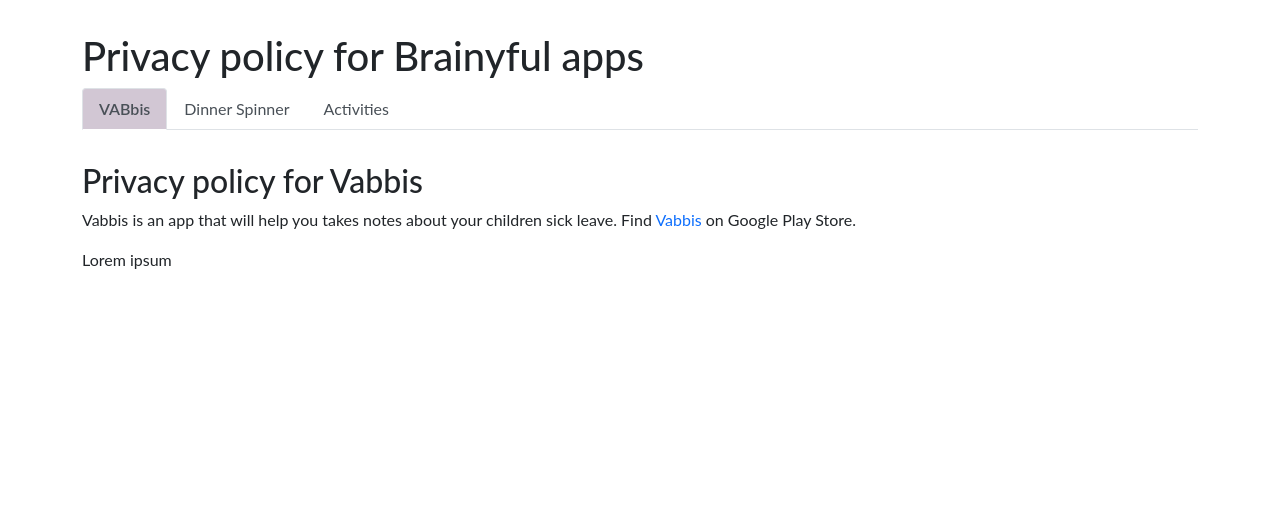
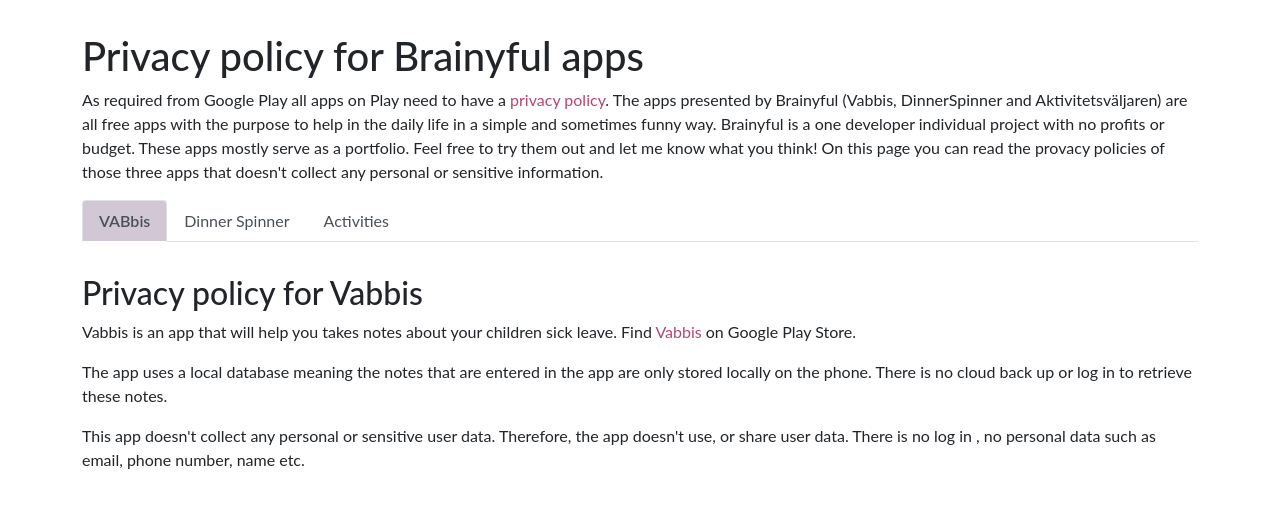
Before and after one commit to KattisLej/brainyful-policies, a plain HTML site: page index.html in a window 1280 px wide. Drawn offline with nearby package versions, Linux system fonts and the light colour scheme.

Commit message:
Final site with policies

```diff
--- a/index.html
+++ b/index.html
@@ -13,6 +13,14 @@
   <body>
   <div class="container-md">
     <h1>Privacy policy for Brainyful apps</h1>
+    <p>As required from Google Play all apps on Play need to have a
+      <a href="https://support.google.com/googleplay/android-developer/answer/9859455?hl=en#privacy_policy">privacy policy</a>.
+      The apps presented by Brainyful (Vabbis, DinnerSpinner and Aktivitetsväljaren) are all free apps with the purpose
+      to help in the daily life in a simple and sometimes funny way.
+      Brainyful is a one developer individual project with no profits or budget. These apps mostly serve as a portfolio.
+      Feel free to try them out and let me know what you think! On this page you can read the provacy policies of
+      those three apps that doesn't collect any personal or sensitive information.
+    </p>
 
     <ul class="nav nav-tabs" id="myTab" role="tablist">
       <li class="nav-item" role="presentation">
@@ -32,22 +40,32 @@
           <a href="https://play.google.com/store/apps/details?id=com.brainyful.vabbis&hl=en_US&gl=US">Vabbis</a> on Google Play Store.</p>
         <p>
         <p>
-          Lorem ipsum
+        The app uses a local database meaning the notes
+        that are entered in the app are only stored locally on the phone. There is no cloud back up or log in
+        to retrieve these notes.
+        </p>
+        <p>
+          This app doesn't collect any personal or sensitive user data. Therefore, the app doesn't use, or share user data.
+          There is no log in , no personal data such as email, phone number, name etc.
         </p>
       </div>
       <div class="tab-pane fade" id="profile" role="tabpanel" aria-labelledby="dinner-tab">
         <h2>Privacy policy for Dinner Spinner</h2>
-        <p>Dinner Spinner is an app that will randomise your dinner in a unexpected way but will give some inspiration. Find
+        <p>Dinner Spinner is an app that will randomise your dinner in an unexpected way but will give some inspiration. Find
           <a href="https://play.google.com/store/apps/details?id=com.brainyful.dinnerspinner&hl=en_US&gl=US">Dinner Spinner</a> on Google Play Store.</p>
         <p>
-         This privacy policy is
+          This app doesn't collect any personal or sensitive user data. Therefore, the app doesn't use, or share user data.
+          There is no log in , no personal data such as email, phone number, name etc.
         </p>
       </div>
       <div class="tab-pane fade" id="contact" role="tabpanel" aria-labelledby="activities-tab">
         <h2>Privacy policy for Activities</h2>
+        <p><a href="https://play.google.com/store/apps/details?id=com.brainyful.activities&pli=1">Aktivitetsväljaren</a> is an app that randomizes activities.</p>
         <p>
-          Lorem ipsum
-        </p></div>
+          This app doesn't collect any personal or sensitive user data. Therefore, the app doesn't use, or share user data.
+          There is no log in , no personal data such as email, phone number, name etc.
+        </p>
+      </div>
     </div>
   </div>
 
--- a/style.css
+++ b/style.css
@@ -17,4 +17,10 @@
 
 a {
     text-decoration: none;
+    color: #b14773;
 }
+
+a:hover {
+    font-weight: 600;
+    color: #4e3852;
+}
```
